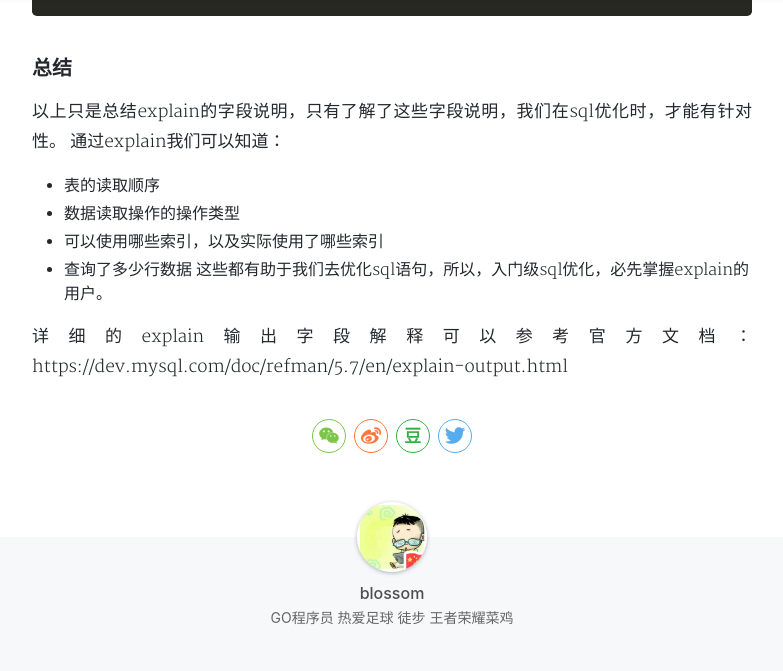
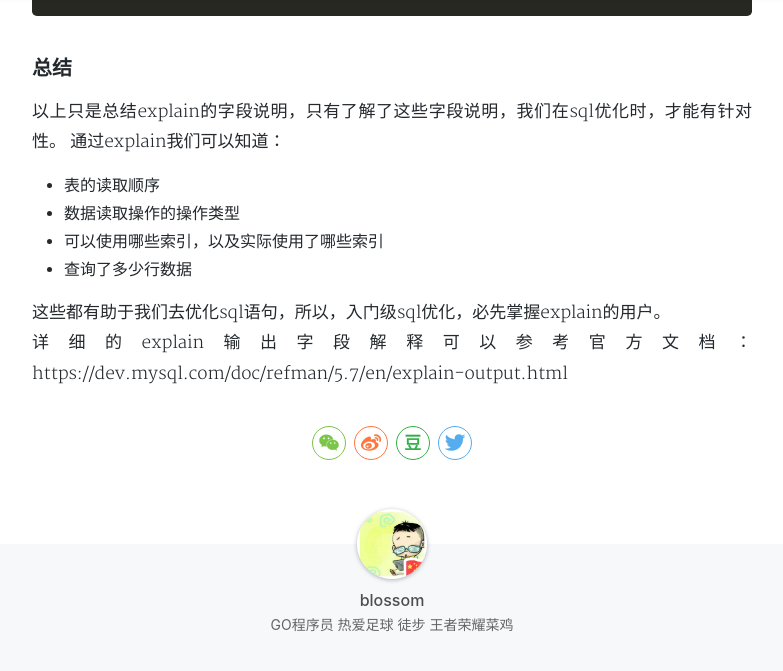
Before and after one commit to 102er/102er.github.io, a Jekyll site: the page built from _posts/2019-05-19-看Explain执行计划.md, in a window 1280 px wide and 900 px high, scrolled down 3054 px, cut to the strip 0-705 px from the top of the window. Shown: the top 671 px of the strip, without its empty margins (248-1031 px from the left). Built offline with Jekyll 4.4.1, drawn with Linux system fonts in a browser that asks for light colours; nearby versions of some CDN libraries; a style sheet for code colours, icons or effects is not loaded.

```diff
--- a/_posts/2019-05-19-看Explain执行计划.md
+++ b/_posts/2019-05-19-看Explain执行计划.md
@@ -77,6 +77,6 @@ select查询的类型，区分复杂的查询。
 * 数据读取操作的操作类型
 * 可以使用哪些索引，以及实际使用了哪些索引
 * 查询了多少行数据
+
 这些都有助于我们去优化sql语句，所以，入门级sql优化，必先掌握explain的用户。
-
-详细的explain输出字段解释可以参考官方文档：https://dev.mysql.com/doc/refman/5.7/en/explain-output.html
+<br>详细的explain输出字段解释可以参考官方文档：https://dev.mysql.com/doc/refman/5.7/en/explain-output.html
```
